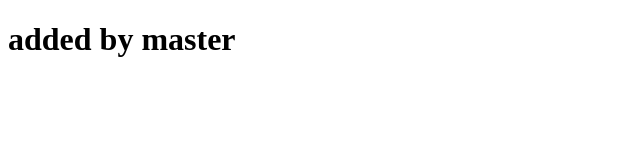
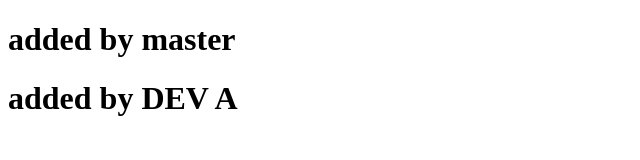
Before and after one commit to Vikram767840/demo-web, a plain HTML site: page index.html in a window 1280 px wide. Shown: the whole page, without its empty margins (0-640 px from the left). Drawn offline with Linux system fonts and the light colour scheme.

Commit message:
changes made by Dev a

```diff
--- a/index.html
+++ b/index.html
@@ -7,6 +7,7 @@
 </head>
 <body>
     <h1>added by master
+        <h1>added by DEV A</h1>
 
     </h1>
 </body>
```
